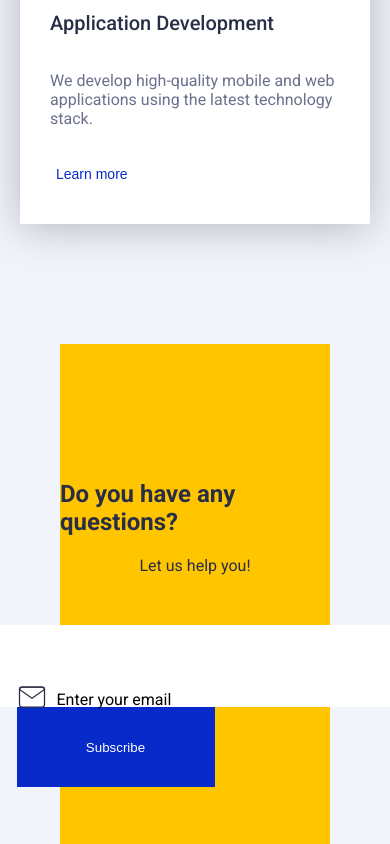
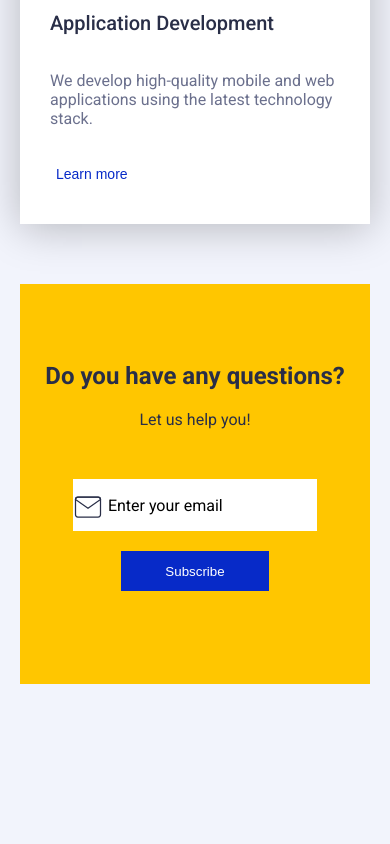
Before and after one commit to aubafp/ironhack-midterm-project, a plain HTML site: page index.html in a window 390 px wide. Shown: the part 4054-4898 px from the top of the page. After the commit the page ends 4738 px from the top, so only its background shows below. Drawn offline with Linux system fonts and the light colour scheme.

Commit message:
mobile responsive of cta secton done, tablet not needed

```diff
--- a/Utils/general.css
+++ b/Utils/general.css
@@ -215,9 +215,59 @@ nav ul {
 
 /* CTA SECTION - for index.html and project.html */
 
+#cta-section {
+    height: 500px;
+    margin-left: 60px;
+    margin-right: 60px;
+    margin-top: 100px;
+    background-color: var(--secondary);
+    padding-top: 136px;
+    padding-bottom: 136px;
+    display: flex;
+    flex-direction: column;
+    align-items: center;
+    box-sizing: border-box;
+}
+
+#cta-section h3 {
+    padding-bottom: 20px;
+}
+
+#cta-section .body-regular {
+    padding-bottom: 50px;
+    color: var(--neutral-dark)
+}
+
+#cta-form-div {
+    position: relative;
+}
+
+#cta-section label {
+    position: absolute;
+    top: 40%;
+    left: 60px;
+}
+
 #cta-section img {
+    position: absolute;
+    top: 35%;
+    left: 20px;
     height: 30px;
 }
+
+#cta-section input {
+    width: 393px;
+    height: 80px;
+    border: 0;
+    background-color: var(--secondary-white);
+}
+
+#cta-section button {
+    width: 198px;
+    height: 80px;
+    margin-left: 20px;
+}
+
 
 /* FOOTER- for all html pages */
 footer img {
@@ -316,6 +366,50 @@ footer img {
     #projects-section h3 {
         padding-left: 20px;
     }
+
+    /* CTA */
+
+    #cta-section {
+        height: 400px;
+        margin-left: 20px;
+        margin-right: 20px;
+        margin-top: 40px;
+        padding-top: 78px;
+        text-align: center;
+    }
+
+    #cta-section input {
+        max-width: 240px;
+        width: 100%;
+        height: 50px;
+        border: 0;
+        background-color: var(--secondary-white);
+    }
+
+    #cta-section button {
+        max-width: 148px;
+        width: 100%;
+        height: 40px;
+        margin-top: 20px;
+        margin-left: 0px;
+        padding: 10px 30px;
+    }
+
+    #cta-section label {
+        position: absolute;
+        top: 15%;
+        left: 65px;
+    }
+
+    #cta-section img {
+        position: absolute;
+        top: 12%;
+        left: 30px;
+        height: 30px;
+    }
+
+
+
 }
 
 /* TABLET RESPONSIVE */
--- a/index.css
+++ b/index.css
@@ -214,60 +214,6 @@
     padding-bottom: 24px;
 }
 
-/* CTA SECTION */
-
-#cta-section {
-    height: 500px;
-    margin-left: 60px;
-    margin-right: 60px;
-    margin-top: 100px;
-    background-color: var(--secondary);
-    padding-top: 136px;
-    padding-bottom: 136px;
-    display: flex;
-    flex-direction: column;
-    align-items: center;
-    box-sizing: border-box;
-}
-
-#cta-section h3 {
-    padding-bottom: 20px;
-}
-
-#cta-section .body-regular {
-    padding-bottom: 50px;
-    color: var(--neutral-dark)
-}
-
-#cta-form-div {
-    position: relative;
-}
-
-#cta-section label {
-    position: absolute;
-    top: 40%;
-    left: 60px;
-}
-
-#cta-section img {
-    position: absolute;
-    top: 35%;
-    left: 20px;
-}
-
-#cta-section input {
-    width: 393px;
-    height: 80px;
-    border: 0;
-    background-color: var(--secondary-white);
-}
-
-#cta-section button {
-    width: 198px;
-    height: 80px;
-    margin-left: 20px;
-}
-
 
 /* MOBILE RESPONSIVE */
 
```
